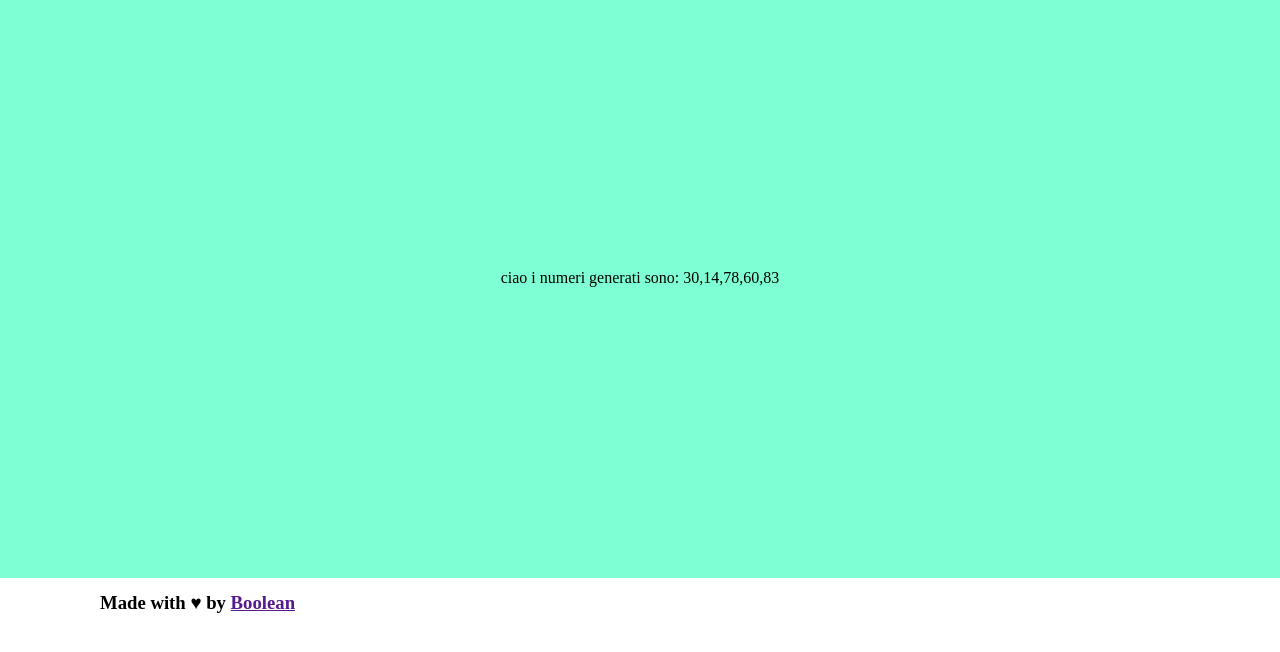
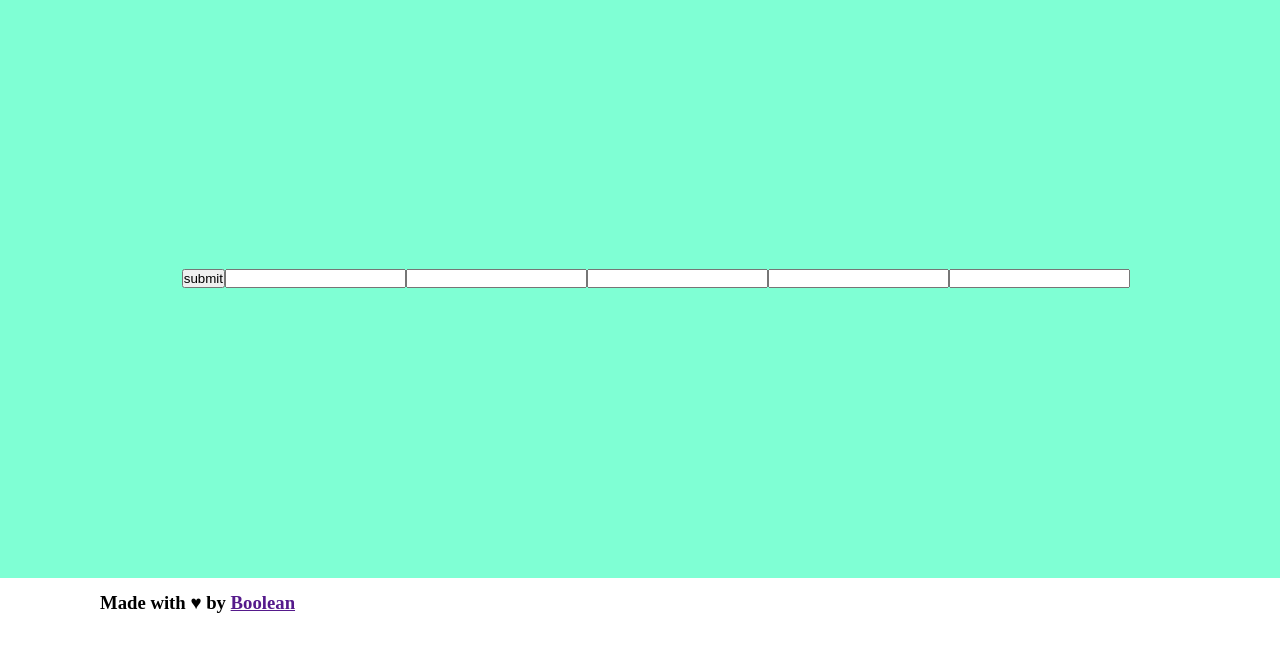
Before and after one commit to Mentabomber/js-simon, a plain HTML site: page index.html in a window 1280 px wide. Shown: the part 122-774 px from the top of the page. Drawn offline with Linux system fonts and the light colour scheme.

Commit message:
fix inserimento numeri attraverso submit

```diff
--- a/css/style.css
+++ b/css/style.css
@@ -72,6 +72,17 @@ main{
 
 }
 
+#primo{}
+
+#secondo{}
+
+#terzo{}
+
+#quarto{}
+
+#quinto{}
+
+#submit{}
 
 .hidden-grid{
     display: none;
--- a/js/main.js
+++ b/js/main.js
@@ -4,8 +4,8 @@
 // Dopo 30 secondi i numeri scompaiono e l’utente deve inserire, uno alla volta, i numeri che ha visto precedentemente, tramite il prompt().
 // Dopo che sono stati inseriti i 5 numeri, il software dice quanti e quali dei numeri da indovinare sono stati individuati
 let outputRng = document.getElementById("rng");
-let rng;
-let seconds = 30;
+let rng, divSelector = document.getElementById("contenitore");
+let seconds = 1;
 const contatoreScelta = ["primo", "secondo", "terzo", "quarto", "quinto"];
 function randomNumberArrayGenerator(max, timesGenerated){
 
@@ -35,10 +35,11 @@ function timerScomparsaNumeri(){
 
 
 // Visualizzare in pagina 5 numeri casuali.
-const userSelectedNums = [];
+
 rng = randomNumberArrayGenerator(100, 5);
-outputRng.innerHTML = `ciao i numeri generati sono: ${rng}`
+outputRng.innerHTML = `ciao i numeri generati sono: ${rng}`;
 outputRng.append();
+console.log(rng);
 
 
 
@@ -52,25 +53,52 @@ outputRng.append();
 
 let clock = setInterval(() => {
     if(seconds === 0){
-        outputRng.innerHTML =""
+        outputRng.innerHTML ="";
+        divSelector.innerHTML += `<input type="button" id="submit" value="submit">`;
+        divSelector.append();
         for(let i = 0; i < rng.length; i++){
             // Dopo 30 secondi i numeri scompaiono e l’utente deve inserire, uno alla volta, i numeri che ha visto precedentemente, tramite il prompt().
-            userSelectedNums.push(parseInt(prompt("inserisci il " + contatoreScelta[i])));
+            // userSelectedNums.push(parseInt(prompt("inserisci il " + contatoreScelta[i])));
+            divSelector.innerHTML += `<input type="number" id="${contatoreScelta[i]}" value="${contatoreScelta[i]}">`;
+            divSelector.append();
 
         }
-        clearInterval(clock);
-          // Dopo che sono stati inseriti i 5 numeri, il software dice quanti e quali dei numeri da indovinare sono stati individuati
-        const userNumsCorrectGuess = [];
-        for(let i = 0; i < rng.length; i++ ){
+        divSelector = document.getElementById("submit");
+            console.log(divSelector);
+            divSelector.addEventListener("click",
+            function(){
+                let btnNumValue;
+                let userSelectedNums = [];
+                for(let i = 0; i < rng.length; i++){
+                    btnNumValue = parseInt(document.getElementById(contatoreScelta[i]).value);
+                    console.log(btnNumValue);
+                    userSelectedNums.push(btnNumValue);
 
 
+                }
+        // Dopo che sono stati inseriti i 5 numeri, il software dice quanti e quali dei numeri da indovinare sono stati individuati
+        let userNumsCorrectGuess = [];
+
+        for(let i = 0; i < rng.length; i++ ){
+            console.log(userSelectedNums + "numeri user");
+            console.log(rng + "rng");
+            console.log(userNumsCorrectGuess);
             if(userSelectedNums.includes(rng[i])){
                 userNumsCorrectGuess.push(rng[i]);
+
             }
+            console.log("numeri selezionati dallo user " + userNumsCorrectGuess, "numeri generati dalla funzione " + rng, "quantità di numeri indovinata dallo user " + userNumsCorrectGuess.length);
 
 
     }
-    console.log("numeri selezionati dallo user " + 0 + userNumsCorrectGuess, "numeri generati dalla funzione " + rng, "quantità di numeri indovinata dallo user " + userNumsCorrectGuess.length);
+
+            }
+            );
+
+
+        clearInterval(clock);
+
+
     }
     else{
         seconds--;
```
Also changed, not shown: index.html (+0 -1 lines).
